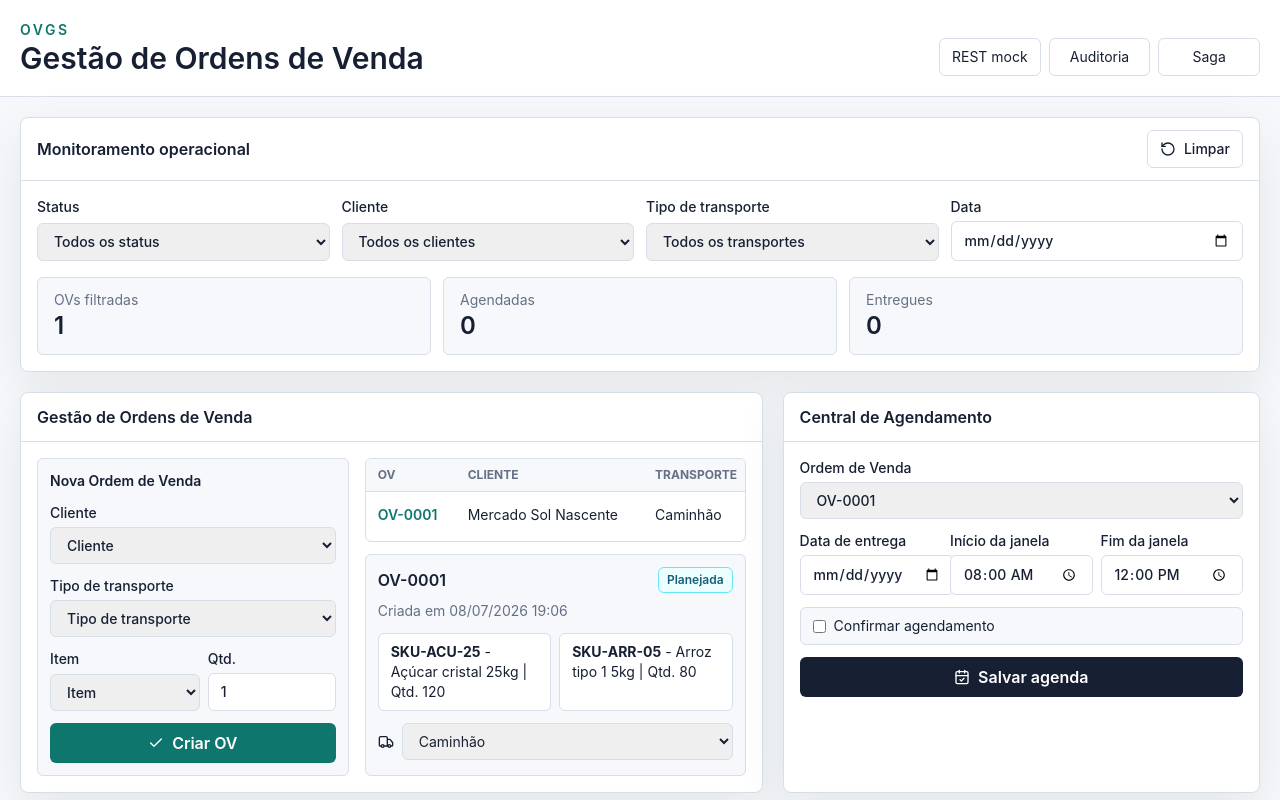
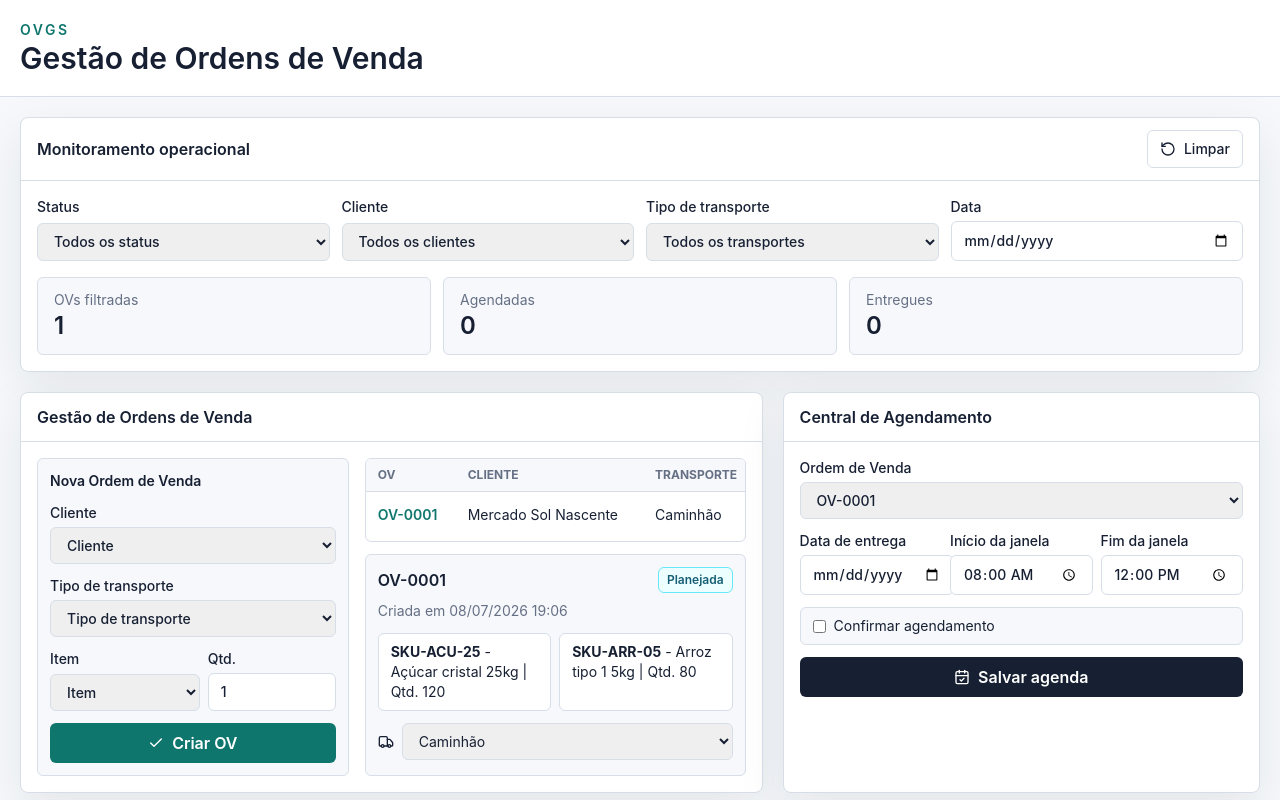
Before and after one commit to jpmuniz/thera, a Next.js app: page / in a window 1280 px wide. Shown: the top 800 px of the page. Built offline with nearby package versions, Linux system fonts and the light colour scheme.

Commit message:
feat(app): remove unused cards

```diff
--- a/src/app/page.tsx
+++ b/src/app/page.tsx
@@ -17,11 +17,6 @@ export default function Home() {
             <p className="text-sm font-semibold uppercase tracking-[0.18em] text-brand">OVGS</p>
             <h1 className="text-3xl font-semibold text-ink">Gestão de Ordens de Venda</h1>
           </div>
-          <div className="grid grid-cols-3 gap-2 text-sm">
-            <span className="rounded-md border border-line px-3 py-2 text-center">REST mock</span>
-            <span className="rounded-md border border-line px-3 py-2 text-center">Auditoria</span>
-            <span className="rounded-md border border-line px-3 py-2 text-center">Saga</span>
-          </div>
         </div>
       </header>
       <div className="mx-auto grid max-w-7xl gap-5 px-5 py-5">
```
